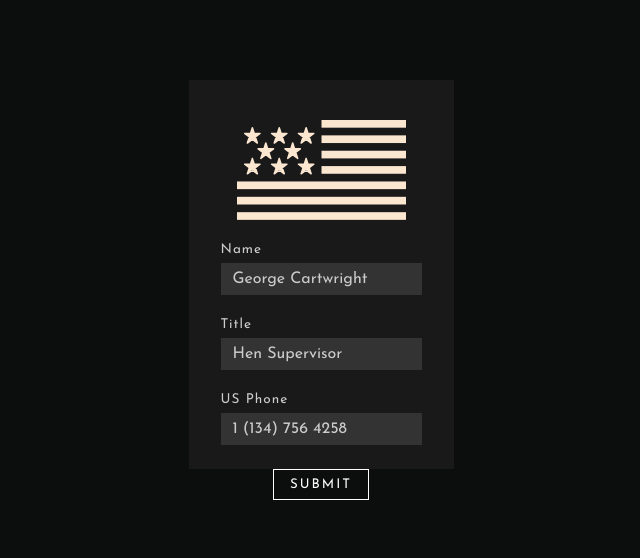
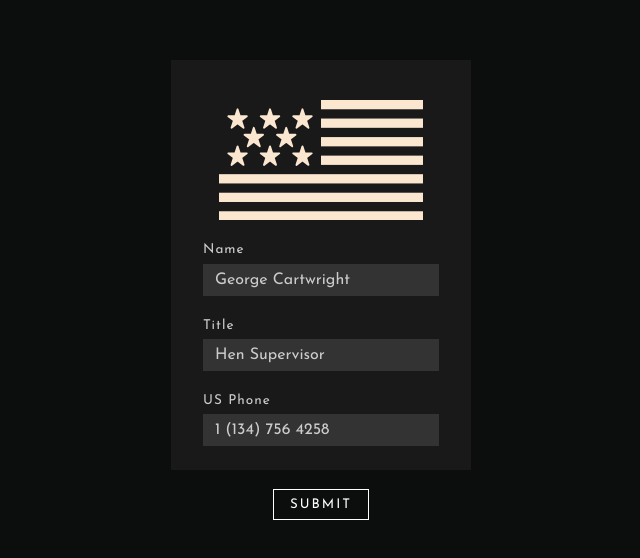
Before and after one commit to borntofrappe/svelte-tutorial, a Svelte app in the folder Spring Rotation/: page / in a window 1280 px wide. Shown: the part 110-668 px from the top of the page, without its empty margins (319-959 px from the left). Built offline with nearby package versions, Linux system fonts and the light colour scheme.

Commit message:
restructure project to rotate the parent component

```diff
--- a/Spring Rotation/public/global.css
+++ b/Spring Rotation/public/global.css
@@ -8,6 +8,7 @@
 body {
   min-height: 100vh;
   display: flex;
+  flex-direction: column;
   justify-content: center;
   align-items: center;
   color: hsl(0, 0%, 100%);
--- a/Spring Rotation/src/App.svelte
+++ b/Spring Rotation/src/App.svelte
@@ -1,44 +1,103 @@
 <script>
+  import { spring } from "svelte/motion";
   import Illustration from "./Illustration.svelte";
   import Form from "./Form.svelte";
   import Card from "./Card.svelte";
+  import { telephoneCheck } from "./utils.js";
 
 	let contact = {
 		name: 'George Cartwright',
 		title: 'Hen Supervisor',
 		phone: '1 (134) 756 4258',
-		isValid: true
 	}
-
-	let isSubmitted = false;
+	$: isValid = telephoneCheck(contact.phone);
 
 	function handleUpdate(e) {
-		const { name, title, phone, isValid } = e.detail;
+		const { name, title, phone } = e.detail;
 		contact = {
 			name,
 			title,
 			phone,
-			isValid
 		}
 	};
+
+	let isSubmitted = false;
+
+	const angle = 20;
+  let rotation = spring({
+    x: 0,
+    y: 0
+  });
+  let translation = spring(0);
+
+	$: if(!isSubmitted) {
+		translation.set(0);
+		rotation.set({
+			x: 0,
+			y: 0,
+		});
+	}
+
+	function handleSubmit() {
+		isSubmitted = !isSubmitted;
+		if(!isSubmitted) {
+				translation.set(0);
+				rotation.set({
+				x: 0,
+				y: 0,
+			});
+		}
+	}
+
+  function handleMousemove({ x, y }) {
+		if(isSubmitted) {
+    const { innerWidth: width, innerHeight: height } = window;
+    // [0,1] range
+    const px = x / width;
+    const py = y / height;
+    // [-1,1] range
+    const rx = px * 2 - 1;
+    const ry = (py * 2 - 1) * -1;
+
+    // from the API, a second object allows to customize how fast the properties reach the final value
+    // https://svelte.dev/docs#spring
+    rotation.set(
+      {
+        x: ry,
+        y: rx
+      }
+    );
+
+    const cx = Math.abs((x - width / 2) / (width / 2));
+    const cy= Math.abs((y - height / 2) / (height / 2));
+    const z = Math.sqrt(Math.pow(cx, 2) + Math.pow(cy, 2));
+
+    translation.set(z * 200 * -1 - 50);
+		}
+  }
 
 </script>
 
 <style>
+	:global(body) {
+		perspective: 400px;
+	}
 	div {
 		width: 300px;
-		perspective: 400px;
-		display: flex;
-		flex-direction: column;
-		align-items: center;
+    color: hsl(30, 85%, 90%);
+		background: hsl(220, 2%, 10%);
+		padding: 1.5rem 2rem;
+		transform: translateZ(0px) rotate3d(0, 0, 0, 20deg);
+		position: relative;
+		transition: transform 0.1s ease-in-out;
 	}
 	div > * + * {
 		margin-top: 1.5rem;
 	}
 
 	button {
-		display: block;
-    color: hsl(0, 0%, 100%);
+		margin-top: 1.2rem;
+    color: inherit;
     background: none;
     border: 1px solid currentColor;
     padding: 0.5rem 1rem;
@@ -48,7 +107,9 @@
   }
 </style>
 
-<div>
+<svelte:window on:mousemove="{handleMousemove}"></svelte:window>
+<div style="transform: translateZ({$translation}px) rotate3d({$rotation.x}, {$rotation.y}, 0, {angle}deg);">
+	<Illustration {isValid} />
 	{#if isSubmitted}
 		<Card {...contact} />
 	{:else}
@@ -57,7 +118,8 @@
 			{...contact} />
 	{/if}
 
-	<button on:click="{() => isSubmitted = !isSubmitted}">
-		{isSubmitted ? 'Edit' : 'Submit'}
-	</button>
 </div>
+
+<button on:click="{handleSubmit}">
+	{isSubmitted ? 'Edit' : 'Submit'}
+</button>
--- a/Spring Rotation/src/Card.svelte
+++ b/Spring Rotation/src/Card.svelte
@@ -1,61 +1,19 @@
 <script>
-  import Illustration from "./Illustration.svelte";
-
-  import { spring } from "svelte/motion";
-
   export let name;
   export let title;
   export let phone;
-  export let isValid;
-
-  const angle = 20;
-  let rotation = spring({
-    x: 0,
-    y: 0
-  });
-  let translation = spring(0);
-
-  function handleMousemove({ x, y }) {
-    const { innerWidth: width, innerHeight: height } = window;
-    // [0,1] range
-    const px = x / width;
-    const py = y / height;
-    // [-1,1] range
-    const rx = px * 2 - 1;
-    const ry = py * 2 - 1;
-
-    // from the API, a second object allows to customize how fast the properties reach the final value
-    // https://svelte.dev/docs#spring
-    rotation.set(
-      {
-        x: rx,
-        y: ry
-      },
-      { soft: 0.4 }
-    );
-
-    const cx = Math.abs((x - width / 2) / (width / 2));
-    const cy= Math.abs((y - height / 2) / (height / 2));
-    const z = Math.sqrt(Math.pow(cx, 2) + Math.pow(cy, 2));
-
-    translation.set(z * 200 * -1, {
-      soft: 0.2,
-    });
-  }
 </script>
 
 <style>
   main {
-    background: hsl(220, 2%, 10%);
-		color: hsl(30, 85%, 90%);
-    padding: 1.5rem 2rem;
     text-align: center;
   }
   main > * + * {
     margin-top: 1rem;
   }
-  h1, h2 {
-    font-family: 'Playfair Display', cursive;
+  h1,
+  h2 {
+    font-family: "Playfair Display", cursive;
     font-size: 1.5rem;
   }
   h3 {
@@ -63,9 +21,7 @@
   }
 </style>
 
-<svelte:window on:mousemove="{handleMousemove}"></svelte:window>
-<main style="transform: translateZ({$translation}px) rotate3d({$rotation.y * -1}, {$rotation.x}, 0, {angle}deg);">
-	<Illustration {isValid} />
+<main>
   <h1>{name}</h1>
   <h2>{title}</h2>
   <h3>{phone}</h3>
--- a/Spring Rotation/src/Form.svelte
+++ b/Spring Rotation/src/Form.svelte
@@ -1,30 +1,20 @@
 <script>
   import Illustration from "./Illustration.svelte";
   import { createEventDispatcher } from "svelte";
-  import { telephoneCheck } from "./utils.js";
-
   const dispatch = createEventDispatcher();
 
   export let name;
   export let title;
   export let phone;
-  export let isValid;
 
-  $: isValid = telephoneCheck(phone);
   $: dispatch("update", {
     name,
     title,
-    phone,
-    isValid,
+    phone
   });
 </script>
 
 <style>
-  form {
-    background: hsl(220, 2%, 10%);
-		color: hsl(30, 85%, 90%);
-    padding: 1.5rem 2rem;
-  }
   form > * + * {
     margin-top: 1rem;
   }
@@ -56,8 +46,6 @@
 </style>
 
 <form on:submit|preventDefault>
-	<Illustration {isValid} />
-
   <label>
     Name
     <input type="text" id="name" name="name" bind:value="{name}" />
```
